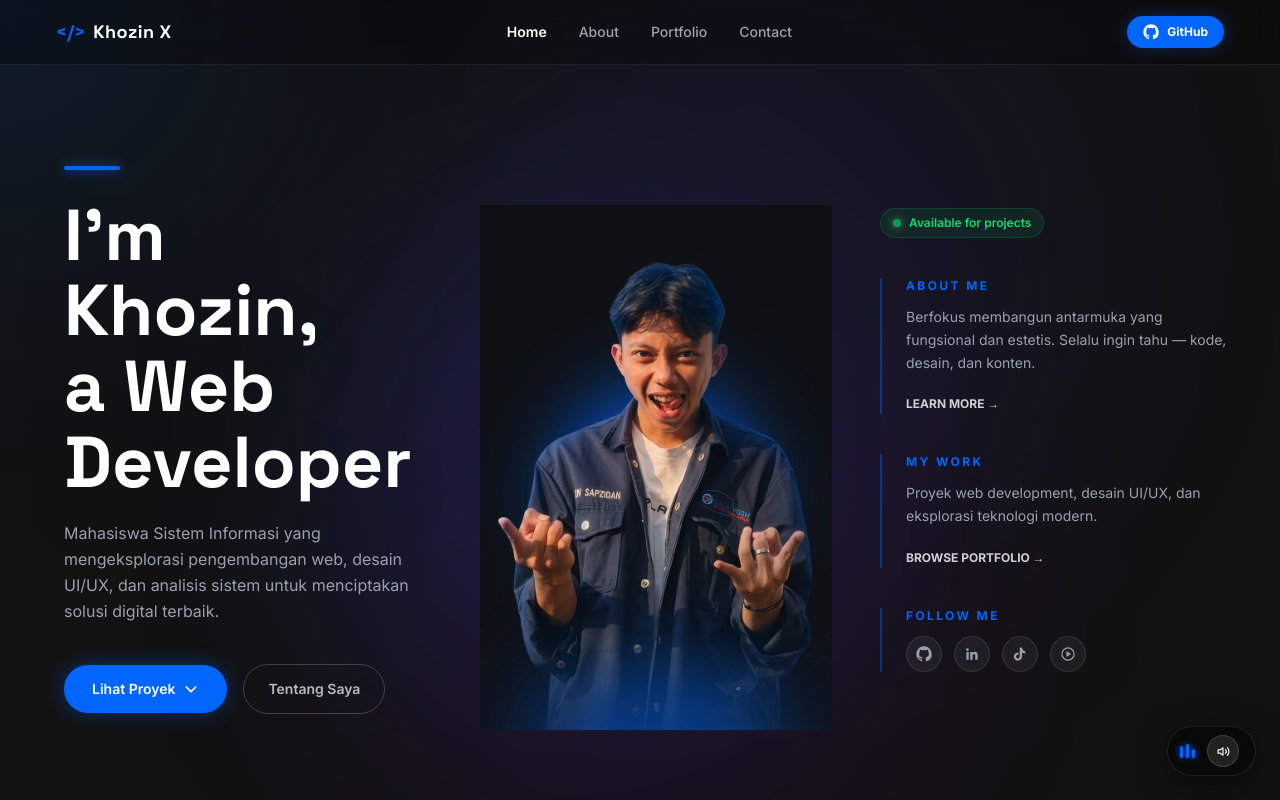
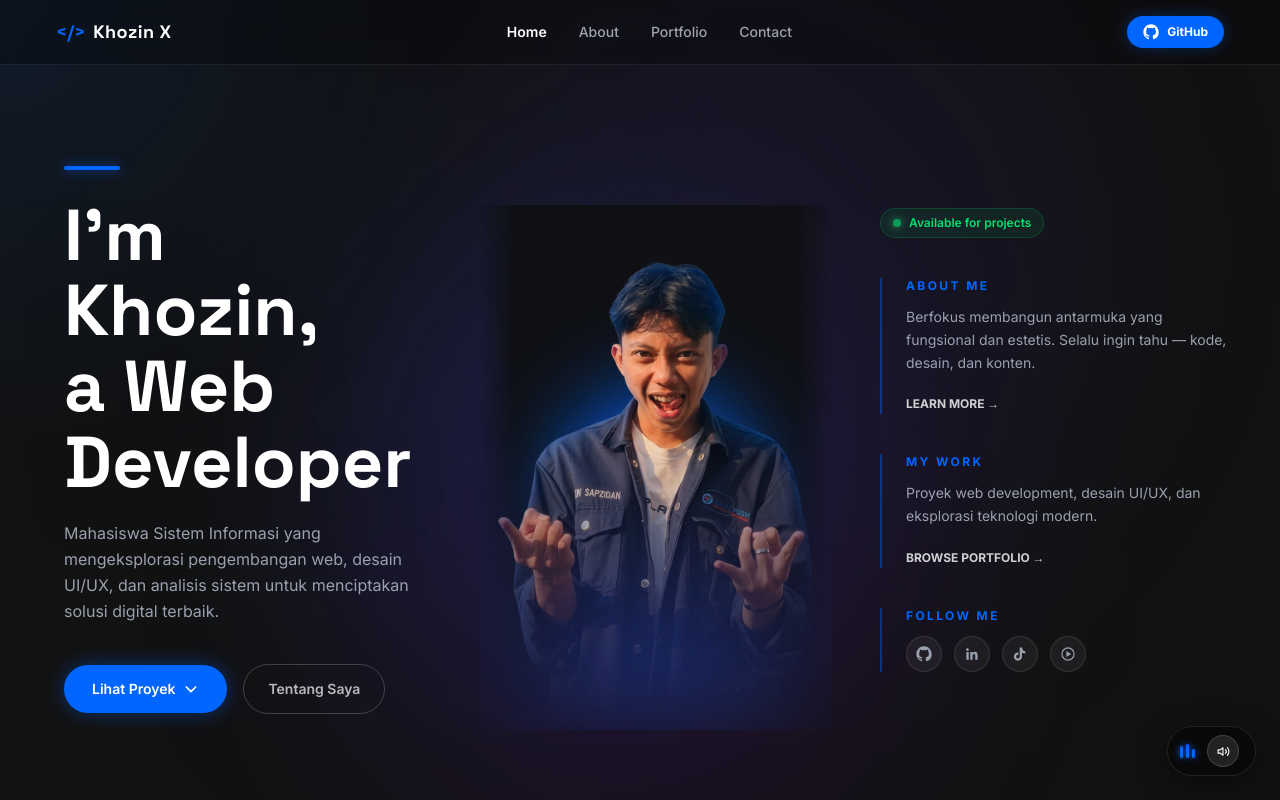
Before and after one commit to khzasn/khzasn.github.io, a Next.js app: page / in a window 1280 px wide. Both pictures are taken after a click on the button "Masuk". Shown: the top 800 px of the page. Built offline with nearby package versions, Linux system fonts and the light colour scheme.

Commit message:
fix: gunakan CSS mix-blend-mode:screen dan mask-image gradient agar foto berbaur sempurna dengan background gelap

```diff
--- a/app/page.js
+++ b/app/page.js
@@ -148,8 +148,20 @@ export default function Home() {
           </div>
         </div>
 
-        {/* CENTER — Foto dengan background menyatu */}
+        {/* CENTER — Foto dengan CSS blend agar menyatu dengan background */}
         <div className="relative flex items-end justify-center lg:flex-1 h-[70vw] max-h-[650px] lg:h-auto overflow-hidden animate-fade-up" style={{ animationDelay: '0.5s' }}>
+          {/* Glow biru di bawah */}
+          <div className="absolute bottom-0 left-1/2 -translate-x-1/2 w-[80%] h-40 bg-blue-600/20 rounded-full filter blur-3xl pointer-events-none z-0"></div>
+          <div
+            className="relative z-10 h-full w-auto"
+            style={{
+              mixBlendMode: 'screen',
+              maskImage: 'linear-gradient(to bottom, black 55%, transparent 100%), linear-gradient(to right, transparent 0%, black 10%, black 90%, transparent 100%)',
+              maskComposite: 'intersect',
+              WebkitMaskImage: 'linear-gradient(to bottom, black 55%, transparent 100%), linear-gradient(to right, transparent 0%, black 10%, black 90%, transparent 100%)',
+              WebkitMaskComposite: 'source-in',
+            }}
+          >
             <Image
               src="/foto.png"
               alt="Foto Khozin Sapzidan"
@@ -158,6 +170,7 @@ export default function Home() {
               className="object-contain object-bottom h-full w-auto"
               priority
             />
+          </div>
         </div>
 
         {/* RIGHT */}
```
Lines whose indentation alone changed are shown as unchanged.
